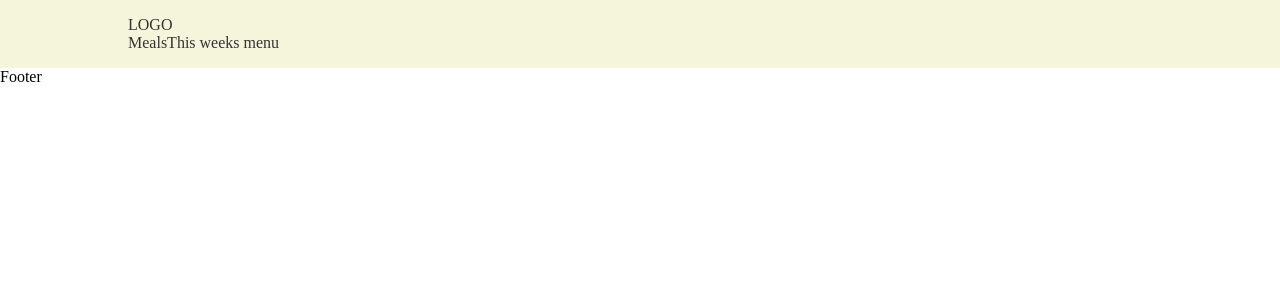
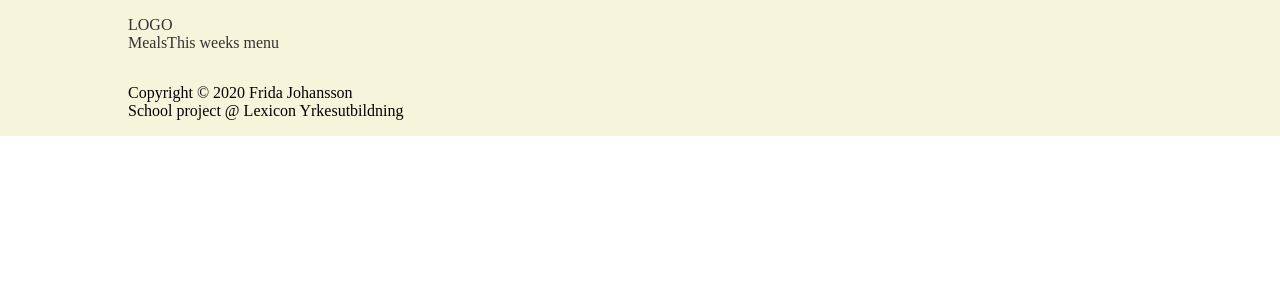
Before and after one commit to johanssonfridamaria/meals-of-the-week-app, a Vue app: page / in a window 1280 px wide. Shown: the top 300 px of the page. Built offline with nearby package versions, Linux system fonts and the light colour scheme.

Commit message:
added styling and text

```diff
--- a/src/components/Navigation/AppFooter.vue
+++ b/src/components/Navigation/AppFooter.vue
@@ -1,5 +1,10 @@
 <template>
-  <footer>Footer</footer>
+  <footer class="footer">
+    <div class="container">
+      <p>Copyright © 2020 Frida Johansson</p>
+      <p>School project @ Lexicon Yrkesutbildning</p>
+    </div>
+  </footer>
 </template>
 
 <script>
@@ -8,5 +13,9 @@ export default {
 };
 </script>
 
-<style>
+<style scoped>
+footer {
+  background-color: beige;
+  padding: 1rem 0;
+}
 </style>
```
